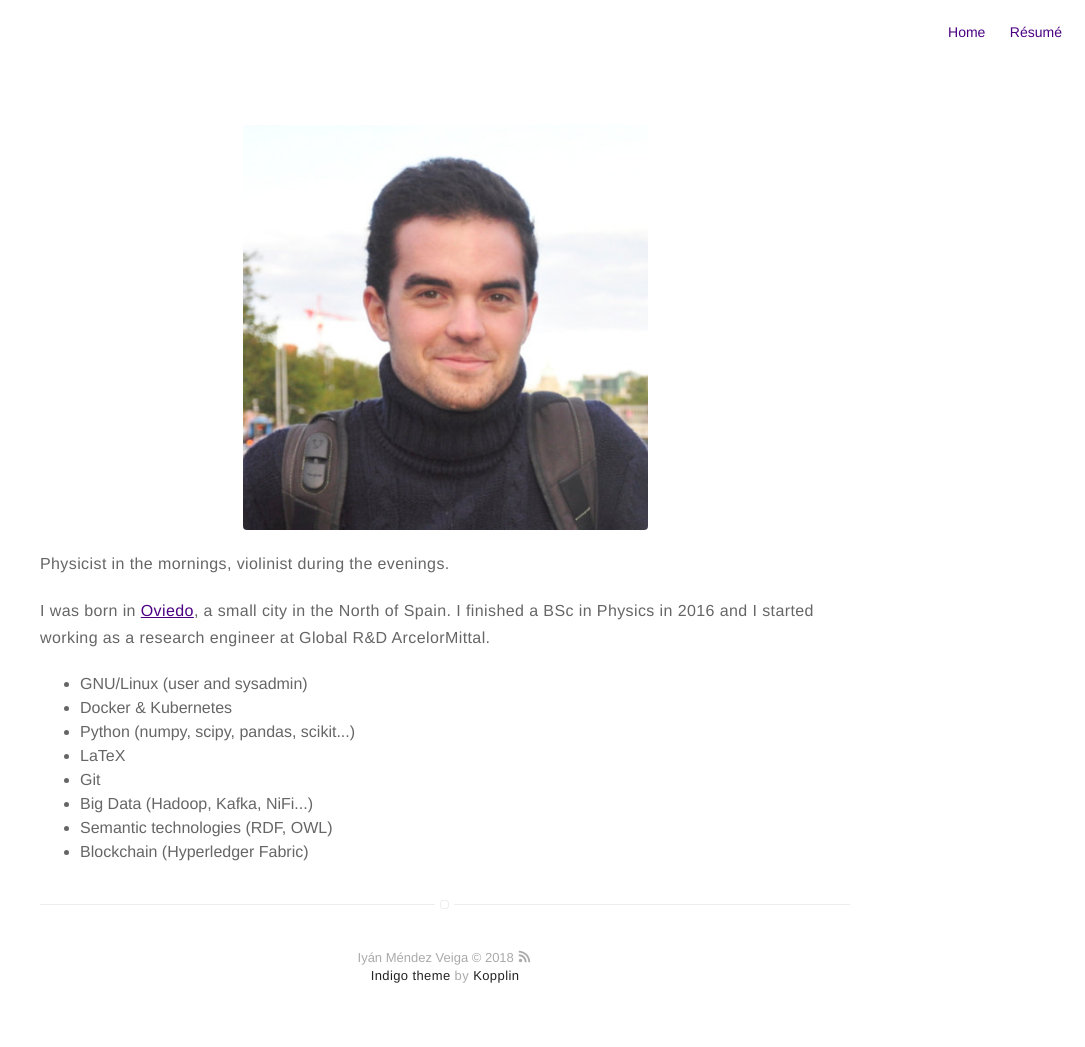
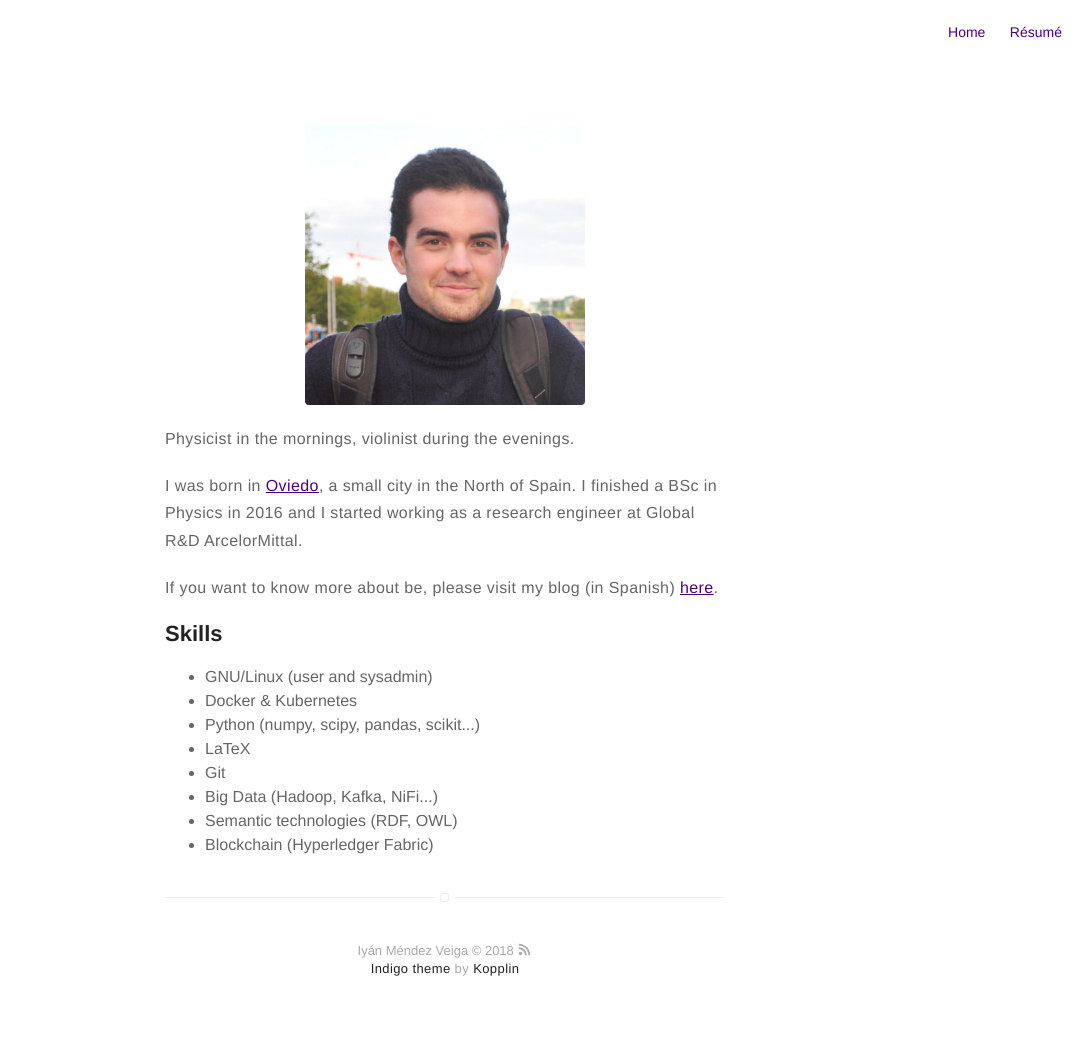
Before and after one commit to iyanmv/iyanmv.github.io, a Jekyll site: the page built from about.md, in a window 1280 px wide. Shown: the whole page, without its empty margins (195-1280 px from the left). Built offline with Jekyll 4.4.1, drawn with Linux system fonts in a browser that asks for light colours.

Commit message:
Change layout to small width

```diff
--- a/_config.yml
+++ b/_config.yml
@@ -66,7 +66,7 @@ email: me@iyanmv.com
 # do you want a larger site? change the option below
 # options: [normal, large] | default: normal
 # normal = 560px / large = 810px
-width: large
+width: normal
 
 # if you don't need pagination, comment the *paginate* configs below
 # paginate: 5
--- a/about.md
+++ b/about.md
@@ -7,6 +7,10 @@ layout: page
 <p>Physicist in the mornings, violinist during the evenings.</p>
 
 <p>I was born in <a href="https://en.wikipedia.org/wiki/Oviedo">Oviedo</a>, a small city in the North of Spain. I finished a BSc in Physics in 2016 and I started working as a research engineer at Global R&D ArcelorMittal.</p>
+
+<p>If you want to know more about be, please visit my blog (in Spanish) <a href="https://iyanmv.com">here</a>.</p>
+
+<h2>Skills</h2>
 
 <ul class="skill-list">
 	<li>GNU/Linux (user and sysadmin)</li>
```
